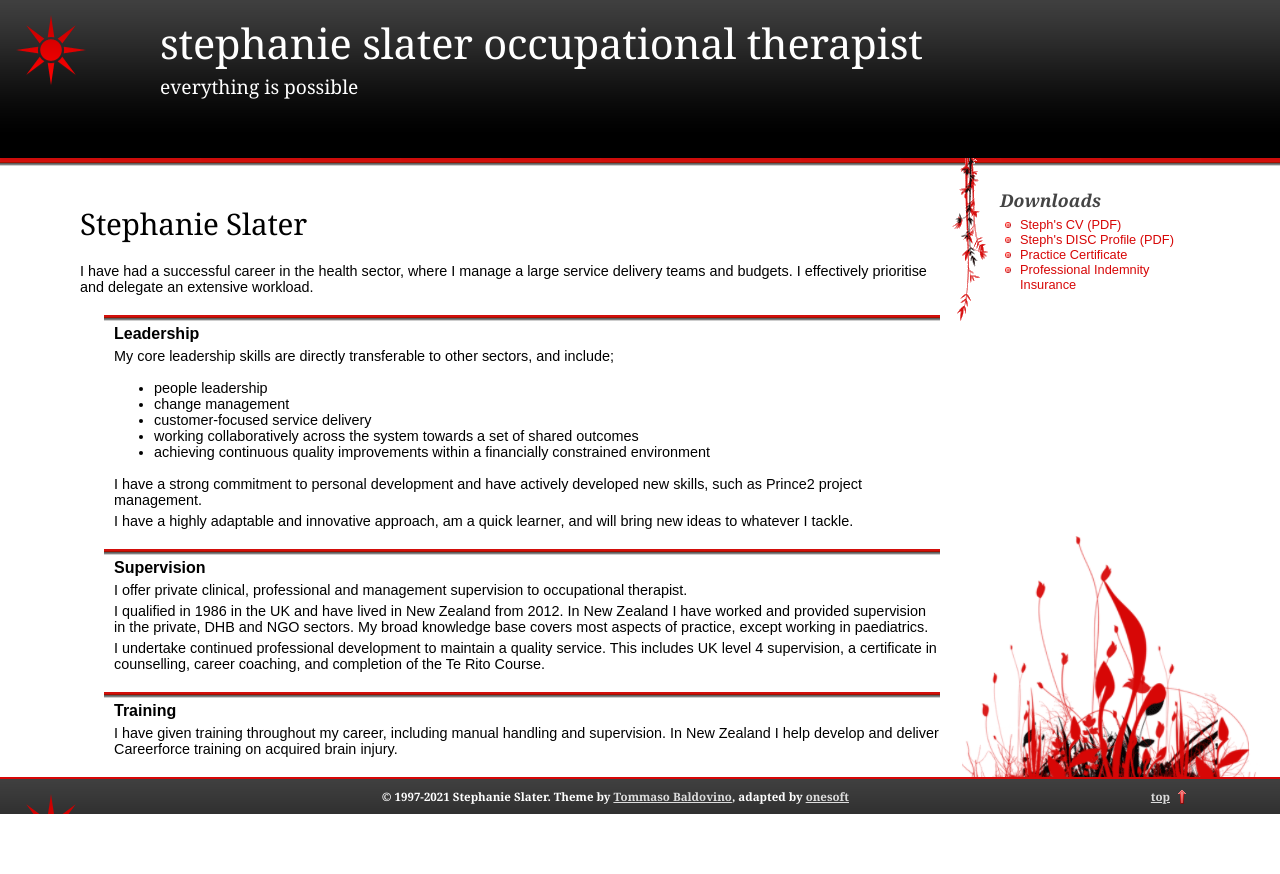
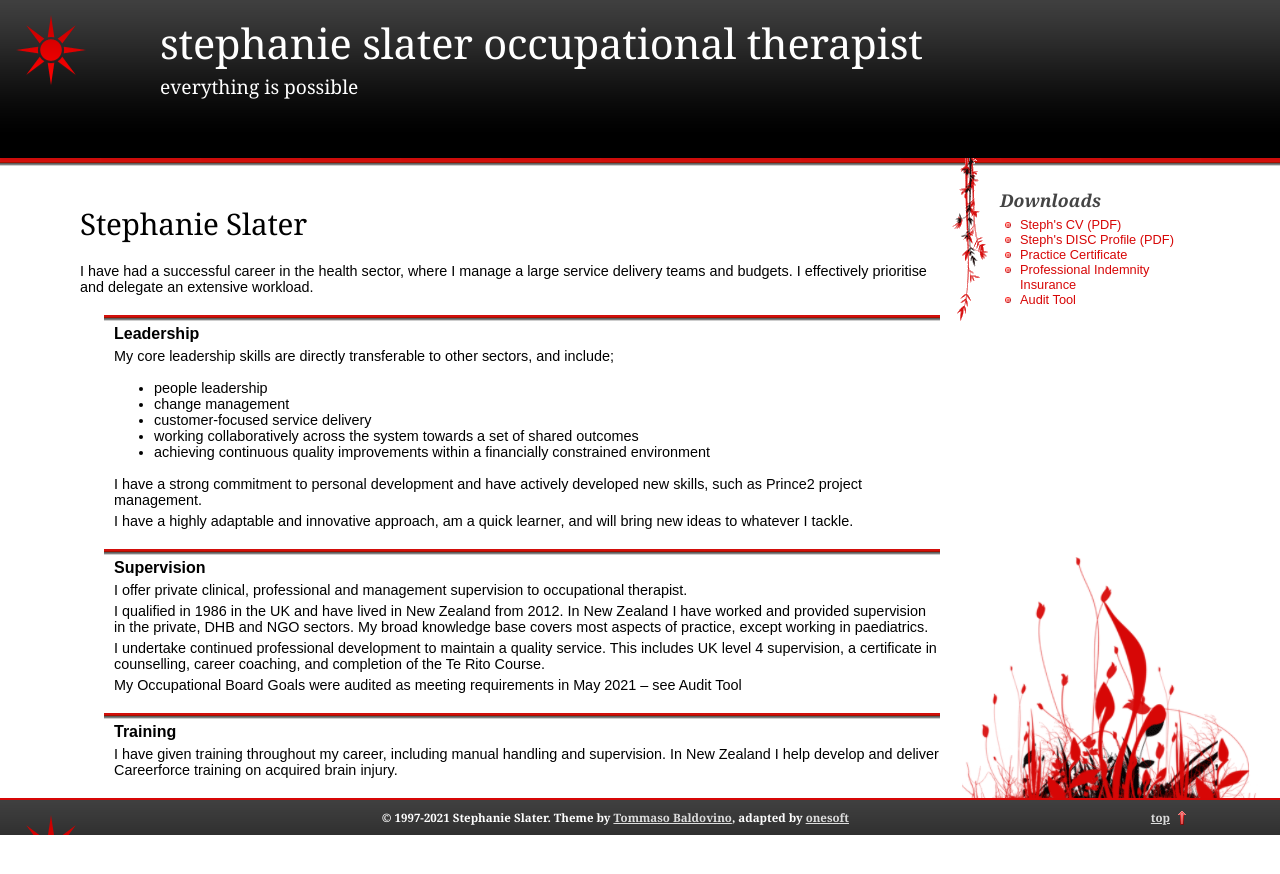
Before and after one commit to stephslater/stephslater.github.io, a Jekyll site: the page index.html, which Jekyll copies as it is, in a window 1280 px wide. Shown: the top 874 px of the page. Built offline with Jekyll 4.4.1, drawn with Linux system fonts in a browser that asks for light colours.

Commit message:
Updated CV added audit tool

```diff
--- a/index.html
+++ b/index.html
@@ -58,6 +58,7 @@
                             <p>I offer private clinical, professional and management supervision to occupational therapist.</p>
                             <p>I qualified in 1986 in the UK and have lived in New Zealand from 2012. In New Zealand I have worked and provided supervision in the private, DHB and NGO sectors. My broad knowledge base covers most aspects of practice, except working in paediatrics.</p>
                             <p>I undertake continued professional development to maintain a quality service. This includes UK level 4 supervision, a certificate in counselling, career coaching,  and completion of the Te Rito Course.</p>
+                            <p>My Occupational Board Goals were audited as meeting requirements in May 2021 – see Audit Tool</p>
                             </div>
 
                         <div class="staticsection">
@@ -78,6 +79,7 @@
                                     <li><a href="downloads/StephanieSlaterDISC.pdf">Steph's DISC Profile (PDF)<span></span></a></li>
                                     <li><a href="downloads/practicecertificate2021.pdf">Practice Certificate</a></li>
                                     <li><a href="downloads/professional-insurance-2021.pdf">Professional Indemnity Insurance</a></li>
+                                    <li><a href="downloads/audit-tool-2021.pdf">Audit Tool</a></li>
                                 </ul>
                             </div>
                 </div>
```
Also changed, not shown: 2 other files.
